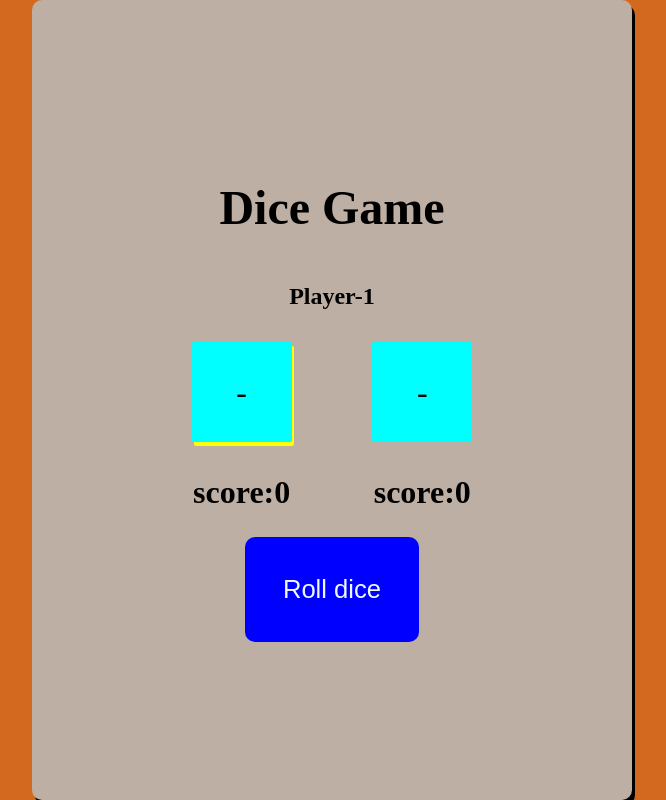
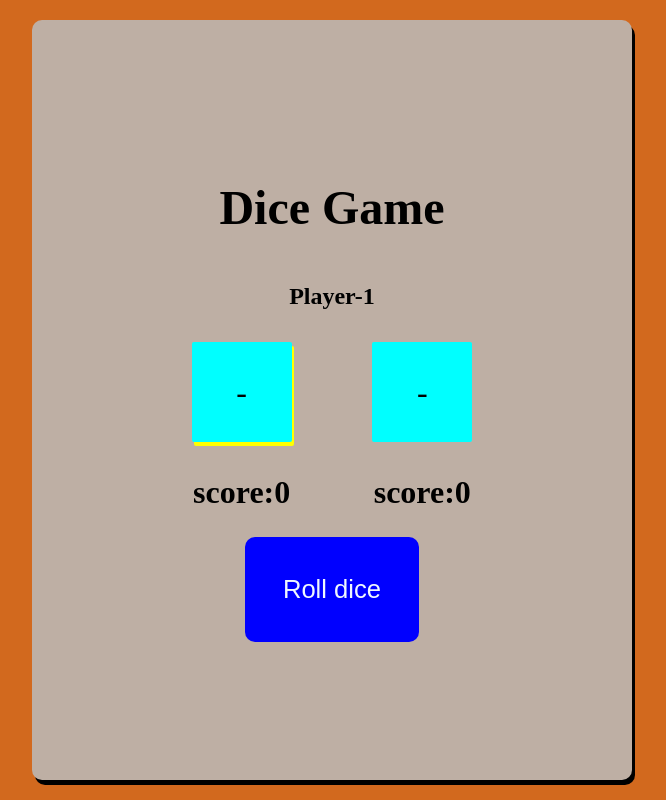
Before and after one commit to meharasbeham/dice.html, a plain HTML site: page index.html in a window 1280 px wide. Shown: the whole page, without its empty margins (308-974 px from the left). Drawn offline with Linux system fonts and the light colour scheme.

Commit message:
Update dice.css

```diff
--- a/dice.css
+++ b/dice.css
@@ -20,7 +20,7 @@ body{
     max-width: 600px;
     min-height: 600px;
 box-shadow: 3px 5px;
-
+margin:20px 20px;
 }
 .container{
     display: flex;
```
